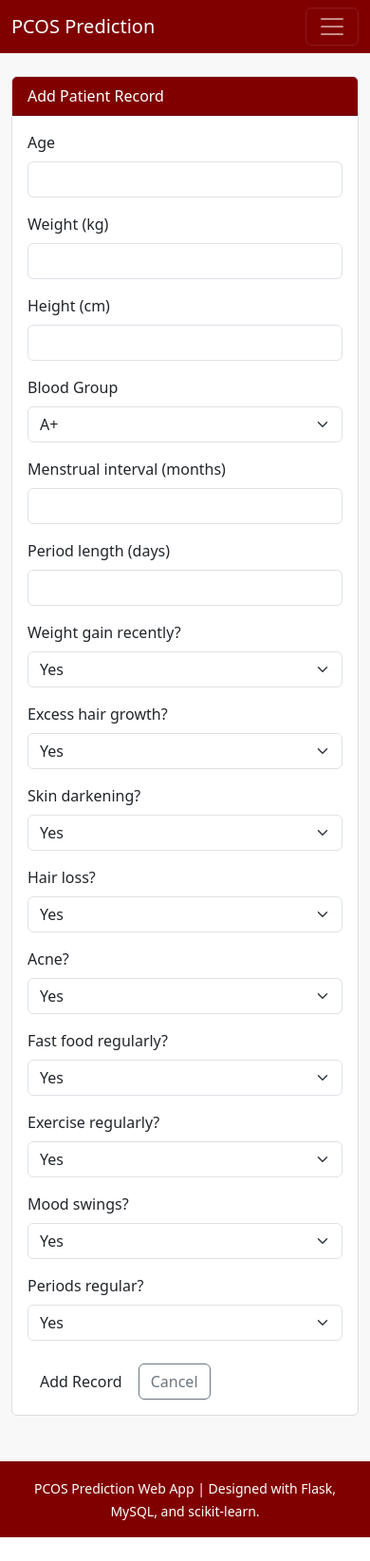
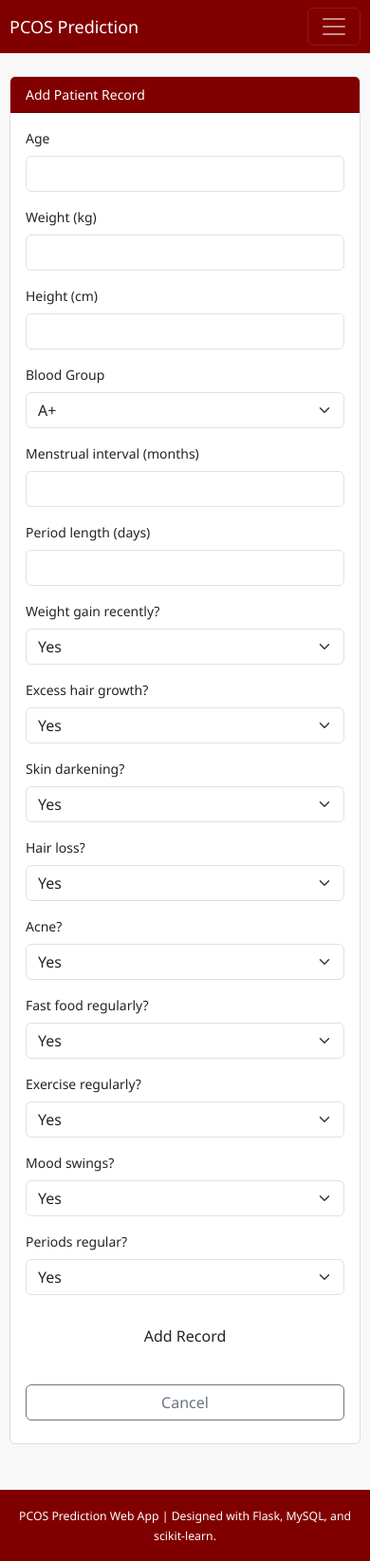
Before and after one commit to jihoonmongmong-oss/pcos-prediction, a Flask app: page /patients/add in a window 390 px wide. Shown: the whole page at 95% size. Before the commit the page ends 1619 px from the top, so only its background shows below. Run offline with Flask 3, Linux system fonts and the light colour scheme.

Commit message:
Enhance CSS with responsive design features
Added responsive design styles for mobile, tablet, and large screens.

```diff
--- a/static/css/style.css
+++ b/static/css/style.css
@@ -1,6 +1,7 @@
 body {
     background: #f8f8f8;
     color: #333;
+    font-family: 'Segoe UI', Tahoma, Geneva, Verdana, sans-serif;
 }
 
 .navbar, .footer, .card-header {
@@ -26,6 +27,7 @@ body {
 
 .card {
     border: 1px solid #ddd;
+    margin-bottom: 1.5rem;
 }
 
 .form-check-label {
@@ -37,4 +39,59 @@ footer {
     background: #800000;
     color: #fff;
     text-align: center;
+    margin-top: 2rem;
 }
+
+/* Responsive Design - Mobile First */
+@media (max-width: 576px) {
+    body {
+        font-size: 14px;
+    }
+
+    .container {
+        padding-left: 10px;
+        padding-right: 10px;
+    }
+
+    .card {
+        margin-bottom: 1rem;
+    }
+
+    .btn {
+        width: 100%;
+        margin-bottom: 0.5rem;
+    }
+
+    .table {
+        font-size: 12px;
+    }
+
+    .navbar-brand {
+        font-size: 18px;
+    }
+}
+
+/* Tablet Devices */
+@media (min-width: 577px) and (max-width: 768px) {
+    .container {
+        padding-left: 15px;
+        padding-right: 15px;
+    }
+
+    .row.g-3 > [class*="col-"] {
+        padding-right: 0.75rem;
+        padding-left: 0.75rem;
+    }
+}
+
+/* Large Screens */
+@media (min-width: 769px) {
+    .container {
+        padding-left: 20px;
+        padding-right: 20px;
+    }
+
+    .card {
+        box-shadow: 0 0.125rem 0.25rem rgba(0, 0, 0, 0.075);
+    }
+}
```
